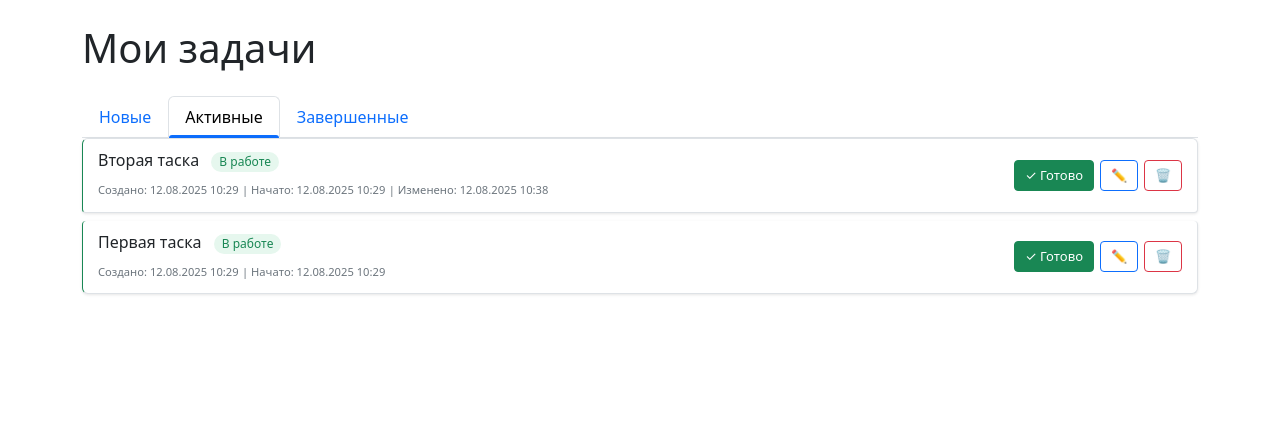
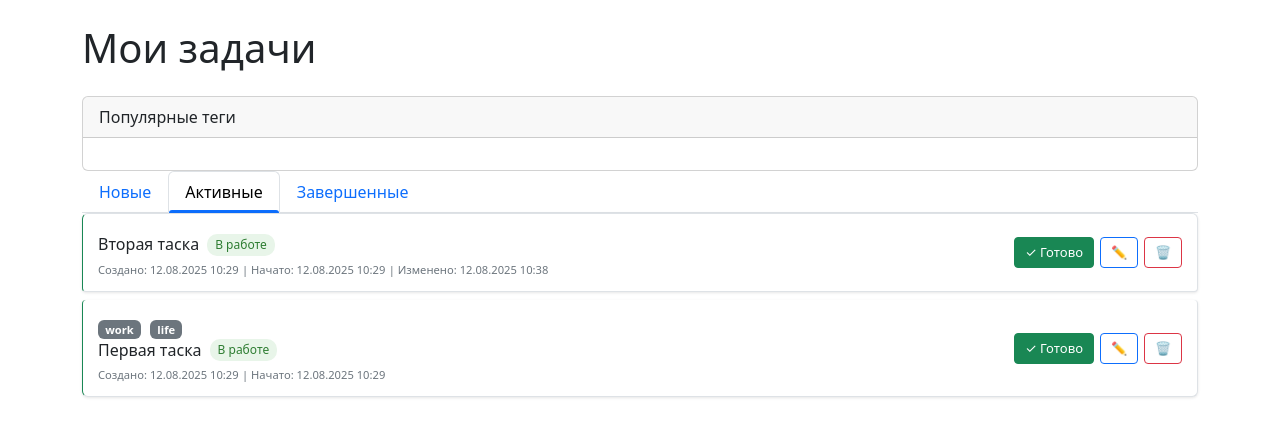
Before and after one commit to soudjiro/pet_project-dev, a Flask app: page /active in a window 1280 px wide. Shown: the top 437 px of the page. Run offline with Flask 3, Linux system fonts and the light colour scheme.

Commit message:
modified:   pet_project-dev/app.py 	modified:   pet_project-dev/static/css/styles.css 	modified:   pet_project-dev/static/js/app.js 	modified:   pet_project-dev/templates/index.html 	modified:   pet_project-dev/todos.db

```diff
--- a/pet_project-dev/app.py
+++ b/pet_project-dev/app.py
@@ -30,11 +30,20 @@
     id = db.Column(db.Integer, primary_key=True) # id задачи
     task = db.Column(db.String(100), nullable=False) # описание задачи
     status = db.Column(db.String(20), default='new', nullable=False)  # 'new', 'active', 'completed'
+    # Добавляем поле для тегов (храним как строку с разделителем запятая)
+    tags = db.Column(db.String(200))
     created_at = db.Column(db.DateTime, default=lambda: get_moscow_time(), nullable=False) # Поле когда задачу создали
     started_at = db.Column(db.DateTime)  # Поле когда задачу взяли в работу
     completed_at = db.Column(db.DateTime) # Поле когда задача завершена
     updated_at = db.Column(db.DateTime)  # Поле когда задачу отредактировали
     is_edited = db.Column(db.Boolean, default=False)  # Флаг редактирования
+
+# Создаем таблицу для уникальных тегов (опционально для фильтрации)
+class Tag(db.Model):
+    id = db.Column(db.Integer, primary_key=True)
+    name = db.Column(db.String(50), unique=True, nullable=False)
+    color = db.Column(db.String(7), default='#6c757d')  # Цвет в HEX
+    usage_count = db.Column(db.Integer, default=0)  # Добавляем счетчик
 
 
 def check_and_upgrade_db():
@@ -42,6 +51,10 @@
         # Проверяем существование таблицы
         inspector = db.inspect(db.engine)
         if 'todo' not in inspector.get_table_names():
+            db.create_all()
+            return
+
+        if 'tag' not in inspector.get_table_names():
             db.create_all()
             return
 
@@ -74,16 +87,31 @@
 
 @app.route("/")
 def index():
-    return redirect(url_for("new_tasks"))
+    # Получаем 10 самых популярных тегов
+    popular_tags = Tag.query.order_by(Tag.usage_count.desc()).limit(10).all()
+    return redirect(url_for("new_tasks", popular_tags=popular_tags))
 
+# роут новой задачи
 @app.route("/new", methods=["GET", "POST"])
 def new_tasks():
     if request.method == "POST":
         task = request.form.get("task")
+        tags = request.form.get("tags", "").strip()
         if task:
-            new_todo = Todo(task=task, status='new', created_at=get_moscow_time())
+            new_todo = Todo(task=task, tags=tags, status='new', created_at=get_moscow_time())
             db.session.add(new_todo)
+
+        # Опционально: сохраняем новые теги в таблицу Tag
+            for tag_name in [t.strip() for t in tags.split(',') if t.strip()]:
+                tag = Tag.query.filter_by(name=tag_name).first()
+                if tag:
+                    tag.usage_count += 1
+                else:
+                    tag = Tag(name=tag_name, usage_count=1)
+                    db.session.add(tag)
+
             db.session.commit()
+
         return redirect(url_for("new_tasks")) # Остаемся на той же вкладке
 
     new = Todo.query.filter_by(status='new').order_by(Todo.created_at.desc()).all()
@@ -121,9 +149,30 @@
         db.session.commit()
     return jsonify({'status': 'success'})
 
-@app.route("/edit/<int:id>", methods=["GET", "POST"])
+@app.route("/edit/<int:id>", methods=["POST"])
 def edit_task(id):
     todo = Todo.query.get_or_404(id)
+    old_tags = set(todo.tags.split(',')) if todo.tags else set()
+
+    new_tags = set(request.form.get('tags', '').split(',')) if request.form.get('tags') else set()
+
+    # Обновляем счетчики тегов
+    for tag in old_tags - new_tags:
+        db_tag = Tag.query.filter_by(name=tag).first()
+        if db_tag:
+            db_tag.usage_count -= 1
+
+    for tag in new_tags - old_tags:
+        db_tag = Tag.query.filter_by(name=tag).first()
+        if db_tag:
+            db_tag.usage_count += 1
+        else:
+            db_tag = Tag(name=tag, usage_count=1)
+            db.session.add(db_tag)
+
+    todo.tags = ','.join(new_tags)
+    db.session.commit()
+
     if todo.status == 'completed':
         return jsonify({'status': 'error', 'message': 'Нельзя редактировать завершенную задачу'}), 403
 
@@ -133,6 +182,7 @@
 
     if new_task != todo.task:
         todo.task = new_task
+        todo.tags = request.form.get('tags', '').strip()
         now = get_moscow_time()
         todo.updated_at = now
         todo.is_edited = True
@@ -147,9 +197,19 @@
 
     return jsonify({'status': 'no_changes'})
 
+
+
 @app.route("/delete/<int:id>")
 def delete(id):
-    todo = Todo.query.get(id)
+    todo = Todo.query.get_or_404(id)
+
+    # Уменьшаем счетчики тегов
+    if todo.tags:
+        for tag_name in todo.tags.split(','):
+            tag = Tag.query.filter_by(name=tag_name.strip()).first()
+            if tag:
+                tag.usage_count -= 1
+
     db.session.delete(todo)
     db.session.commit()
     return jsonify({'status': 'success'})
@@ -190,6 +250,24 @@
             'message': f'Ошибка сервера: {str(e)}'
         }), 500
 
+@app.route("/filter/<tag>")
+def filter_by_tag(tag):
+    # Ищем задачи, содержащие этот тег
+    tasks = Todo.query.filter(Todo.tags.contains(tag)).all()
+
+    # Увеличиваем счетчик популярности тега
+    db_tag = Tag.query.filter_by(name=tag).first()
+    if db_tag:
+        db_tag.usage_count += 1
+        db.session.commit()
+
+    popular_tags = Tag.query.order_by(Tag.usage_count.desc()).limit(10).all()
+    return render_template("index.html",
+                         todos=tasks,
+                         active_tab='filter',
+                         popular_tags=popular_tags,
+                         current_tag=tag)
+
 @app.template_filter('format_date')
 def format_date_filter(dt, format='%d.%m.%Y %H:%M'):
     if dt is None:
--- a/pet_project-dev/static/css/styles.css
+++ b/pet_project-dev/static/css/styles.css
@@ -147,27 +147,26 @@
     color: white;
 }
 .status-badge {
-    display: inline-block;
-    padding: 3px 8px;
-    border-radius: 12px;
     font-size: 0.75rem;
-    font-weight: 500;
-    margin-left: 8px;
+    padding: 2px 8px;
+    border-radius: 10px;
+    background-color: #f0f0f0;
+    color: #555;
 }
 
 .status-new .status-badge {
-    background-color: #e7f1ff;
-    color: #0d6efd;
+    background-color: #e3f2fd;
+    color: #1565c0;
 }
 
 .status-active .status-badge {
-    background-color: #e6f7ee;
-    color: #198754;
+    background-color: #e8f5e9;
+    color: #2e7d32;
 }
 
 .status-completed .status-badge {
-    background-color: #f8f9fa;
-    color: #6c757d;
+    background-color: #f5f5f5;
+    color: #616161;
 }
 .task-actions {
     display: flex;
@@ -343,3 +342,39 @@
         margin-top: 10px;
     }
 }
+.task-tags {
+    margin-top: 8px;
+    display: flex;
+    flex-wrap: wrap;
+    gap: 5px;
+}
+.tag-cloud {
+    display: flex;
+    flex-wrap: wrap;
+    gap: 6px;
+}
+.tag-badge {
+    display: inline-block;
+    padding: 4px 8px;
+    border-radius: 12px;
+    font-size: 0.8em;
+    text-decoration: none;
+    transition: transform 0.2s;
+}
+/* Цвета для популярных тегов */
+.tag-badge[data-tag="work"] {
+    background-color: #e3f2fd;
+    color: #1565c0;
+}
+.tag-badge[data-tag="urgent"] {
+    background-color: #ffebee;
+    color: #c62828;
+}
+.tag-badge[data-tag="personal"] {
+    background-color: #e8f5e9;
+    color: #2e7d32;
+}
+.tag-badge:hover {
+    transform: translateY(-2px);
+    box-shadow: 0 2px 4px rgba(0,0,0,0.1);
+}
--- a/pet_project-dev/static/js/app.js
+++ b/pet_project-dev/static/js/app.js
@@ -106,7 +106,7 @@
         e.preventDefault();
         const taskId = document.getElementById("editTaskId").value;
         const newText = document.getElementById("editTaskText").value.trim();
-        const taskElement = document.getElementById(`task-${taskId}`);
+
 
         if (!newText) {
             showAlert('Текст задачи не может быть пустым', 'error');
@@ -125,6 +125,7 @@
             const data = await response.json();
 
             if (data.status === 'success') {
+                const taskElement = document.getElementById(`task-${taskId}`);
                 taskElement.querySelector('.task-content h6').textContent = newText;
 
                 // Обновляем дату изменения
--- a/pet_project-dev/templates/index.html
+++ b/pet_project-dev/templates/index.html
@@ -11,6 +11,22 @@
 <body>
     <div class="container mt-4">
         <h1 class="mb-4">Мои задачи</h1>
+
+        <!-- В любом удобном месте, например в сайдбаре -->
+        <div class="card mt-4">
+            <div class="card-header">
+                Популярные теги
+            </div>
+            <div class="card-body tag-cloud">
+                {% for tag in popular_tags %}
+                    <a href="{{ url_for('filter_by_tag', tag=tag.name) }}"
+                    class="tag-badge me-1 mb-1"
+                    style="background-color: {{ tag.color }}; color: white;">
+                        {{ tag.name }} ({{ tag.usage_count }})
+                    </a>
+                {% endfor %}
+            </div>
+        </div>
 
         <!-- Навигационные вкладки -->
         <ul class="nav nav-tabs">
@@ -36,6 +52,10 @@
                 <div class="col-md-9">
                     <input type="text" name="task" class="form-control form-control-lg" placeholder="Введите новую задачу" required>
                 </div>
+                <div class="col-md-12 mt-2">
+                    <input type="text" name="tags" class="form-control form-control-sm"
+                        placeholder="Теги (через запятую): work, urgent">
+                </div>
                 <div class="col-md-3">
                     <button type="submit" class="btn btn-primary btn-lg w-100">
                         <i class="bi bi-plus-lg"></i>Добавить задачу
@@ -51,14 +71,24 @@
                 {% for todo in todos %}
                 <div class="list-group-item task-item status-{{ todo.status }}" id="task-{{ todo.id }}">
                     <div class="task-content">
-                        <h6>
-                            {{ todo.task }}
-                            <span class="status-badge">
+                        <!-- В карточке задачи -->
+                        <div class="task-tags mt-2">
+                            {% if todo.tags %}
+                                {% for tag in todo.tags.split(',') %}
+                                    {% if tag.strip() %}
+                                    <span class="badge bg-secondary me-1">{{ tag.strip() }}</span>
+                                    {% endif %}
+                                {% endfor %}
+                            {% endif %}
+                        </div>
+                        <div class="d-flex align-items-center">
+                            <h6 class="mb-0">{{ todo.task }}</h6>
+                            <span class="status-badge ms-2">
                                 {% if todo.status == 'new' %}Новая{% endif %}
                                 {% if todo.status == 'active' %}В работе{% endif %}
                                 {% if todo.status == 'completed' %}Завершена{% endif %}
                             </span>
-                        </h6>
+                        </div>
                         <div class="dates">
                             <small>Создано: {{ todo.created_at|format_date }}</small>
                             {% if todo.started_at %}
@@ -149,6 +179,11 @@
                     <label for="editTaskText">Текст задачи:</label>
                     <textarea id="editTaskText" class="form-control" rows="3" required></textarea>
                 </div>
+                <div class="form-group mt-3">
+                    <label for="editTaskTags">Теги:</label>
+                    <input type="text" id="editTaskTags" class="form-control"
+                        placeholder="work, urgent, meeting">
+                </div>
                 <button type="submit" class="btn btn-primary">Сохранить</button>
             </form>
         </div>
```
Also changed, not shown: pet_project-dev/todos.db.
